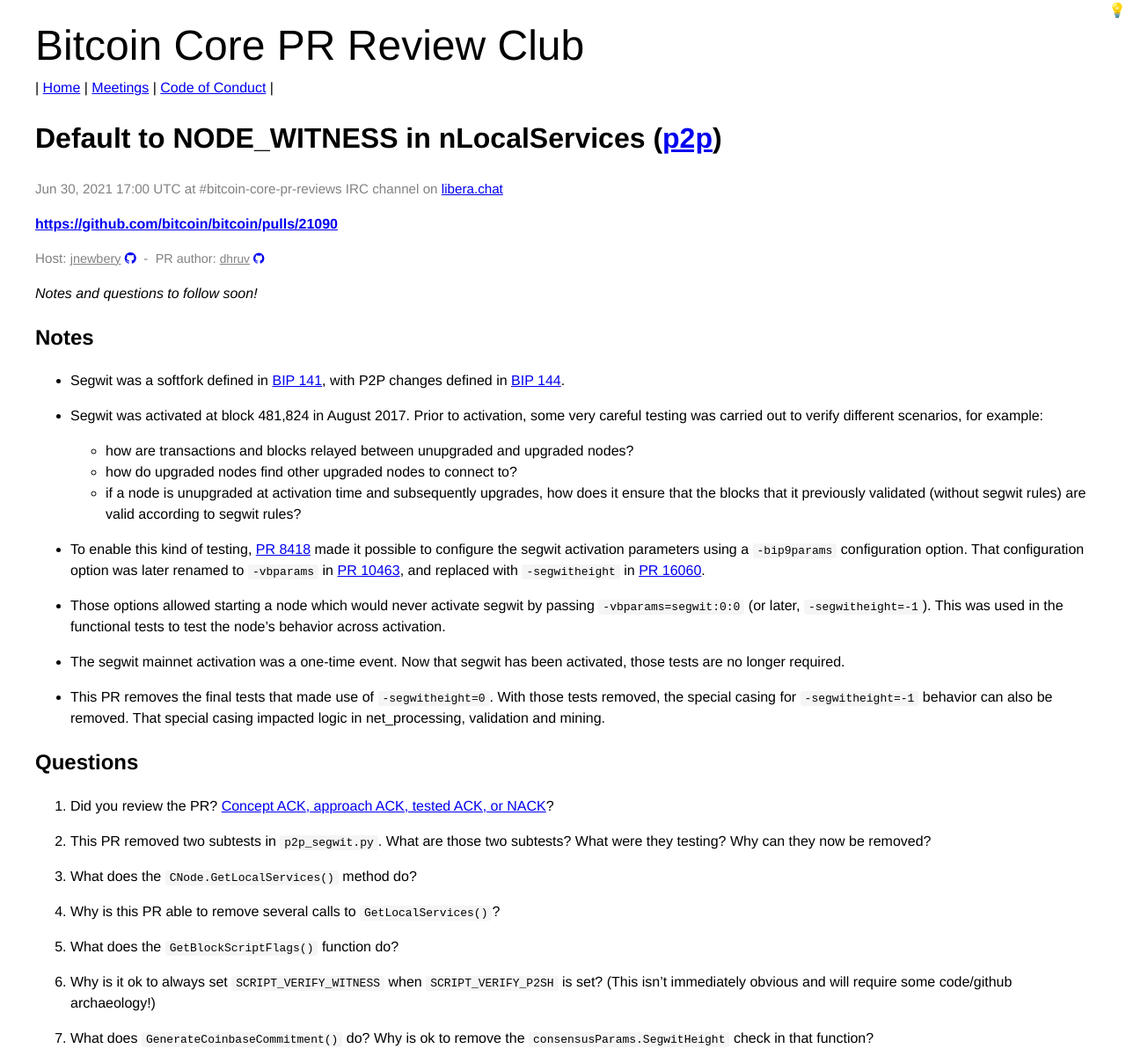
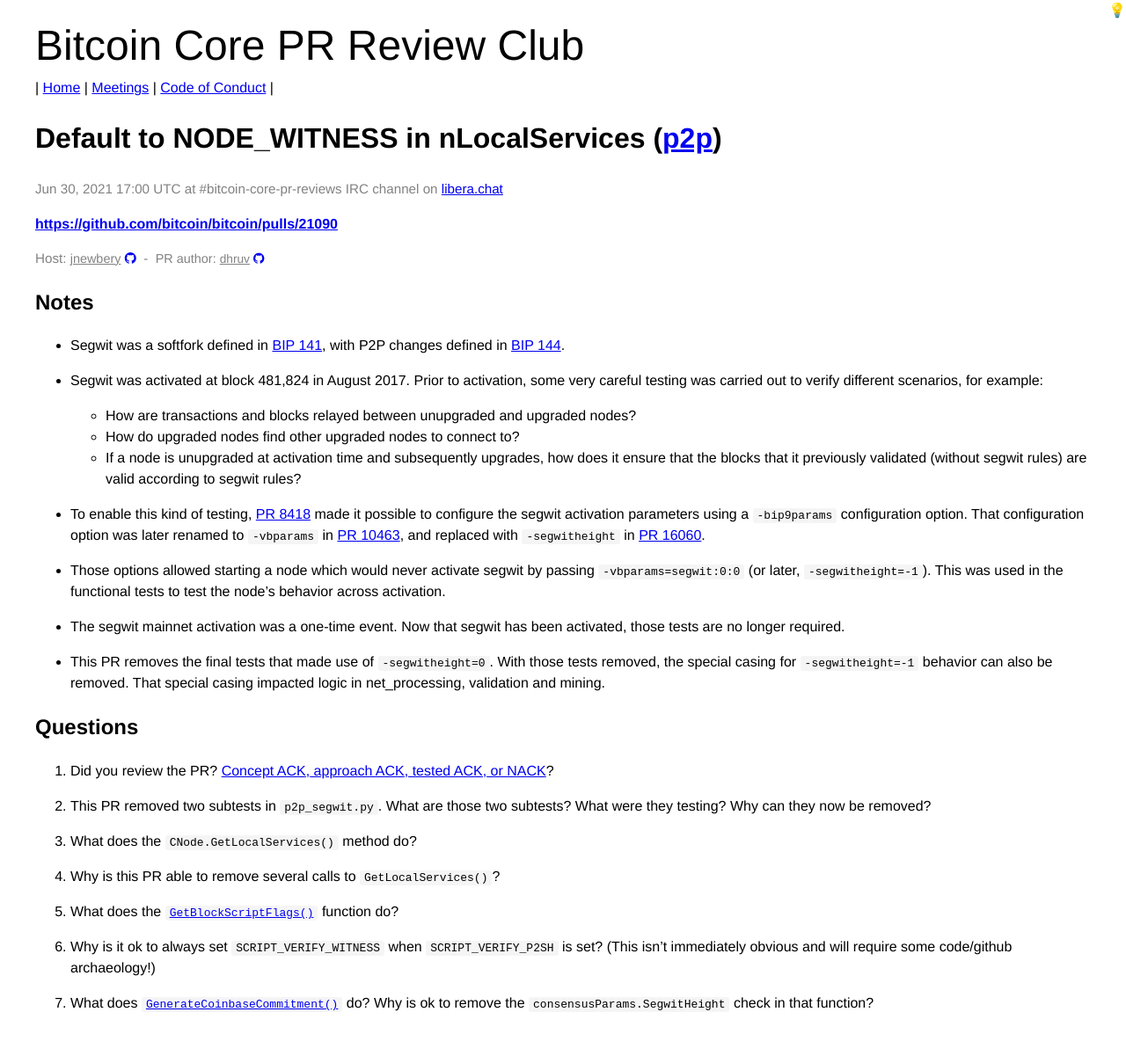
Before and after one commit to bitcoin-core-review-club/website, a Jekyll site: the page built from _posts/2021-06-30-#21090.md, in a window 1280 px wide. Shown: the whole page at 88% size. Built offline with Jekyll 4.4.1, drawn with Linux system fonts in a browser that asks for light colours; after the commit the page ends 1169 px from its top, so only the background shows below that.

Commit message:
smol chonges

```diff
--- a/_posts/2021-06-30-#21090.md
+++ b/_posts/2021-06-30-#21090.md
@@ -10,8 +10,6 @@
 commit:
 ---
 
-_Notes and questions to follow soon!_
-
 ## Notes
 
 - Segwit was a softfork defined in [BIP
@@ -23,10 +21,10 @@
   some very careful testing was carried out to verify different scenarios, for
   example:
 
-  - how are transactions and blocks relayed between unupgraded and upgraded
+  - How are transactions and blocks relayed between unupgraded and upgraded
     nodes?
-  - how do upgraded nodes find other upgraded nodes to connect to?
-  - if a node is unupgraded at activation time and subsequently upgrades, how
+  - How do upgraded nodes find other upgraded nodes to connect to?
+  - If a node is unupgraded at activation time and subsequently upgrades, how
     does it ensure that the blocks that it previously validated (without segwit
     rules) are valid according to segwit rules?
 
@@ -47,7 +45,7 @@
 
 - This PR removes the final tests that made use of `-segwitheight=0`. With those
   tests removed, the special casing for `-segwitheight=-1` behavior can also be
-  removed. That special casing impacted logic in net_processing, validation and
+  removed. That special casing impacted logic in net\_processing, validation and
   mining.
 
 ## Questions
@@ -62,14 +60,17 @@
 
 4. Why is this PR able to remove several calls to `GetLocalServices()`?
 
-5. What does the `GetBlockScriptFlags()` function do?
+5. What does the
+   [`GetBlockScriptFlags()`](https://github.com/bitcoin/bitcoin/blob/567670bec5ecf9bc252e91370382be53fd81ccee/src/validation.cpp#L1661)
+   function do?
 
 6. Why is it ok to always set `SCRIPT_VERIFY_WITNESS` when `SCRIPT_VERIFY_P2SH`
    is set? (This isn't immediately obvious and will require some code/github
    archaeology!)
 
-7. What does `GenerateCoinbaseCommitment()` do? Why is ok to remove the
-   `consensusParams.SegwitHeight` check in that function?
+7. What does
+   [`GenerateCoinbaseCommitment()`](https://github.com/bitcoin/bitcoin/blob/567670bec5ecf9bc252e91370382be53fd81ccee/src/validation.cpp#L3125)
+   do? Why is ok to remove the `consensusParams.SegwitHeight` check in that function?
 
 <!-- TODO: After meeting, uncomment and add meeting log between the irc tags
 ## Meeting Log
```
